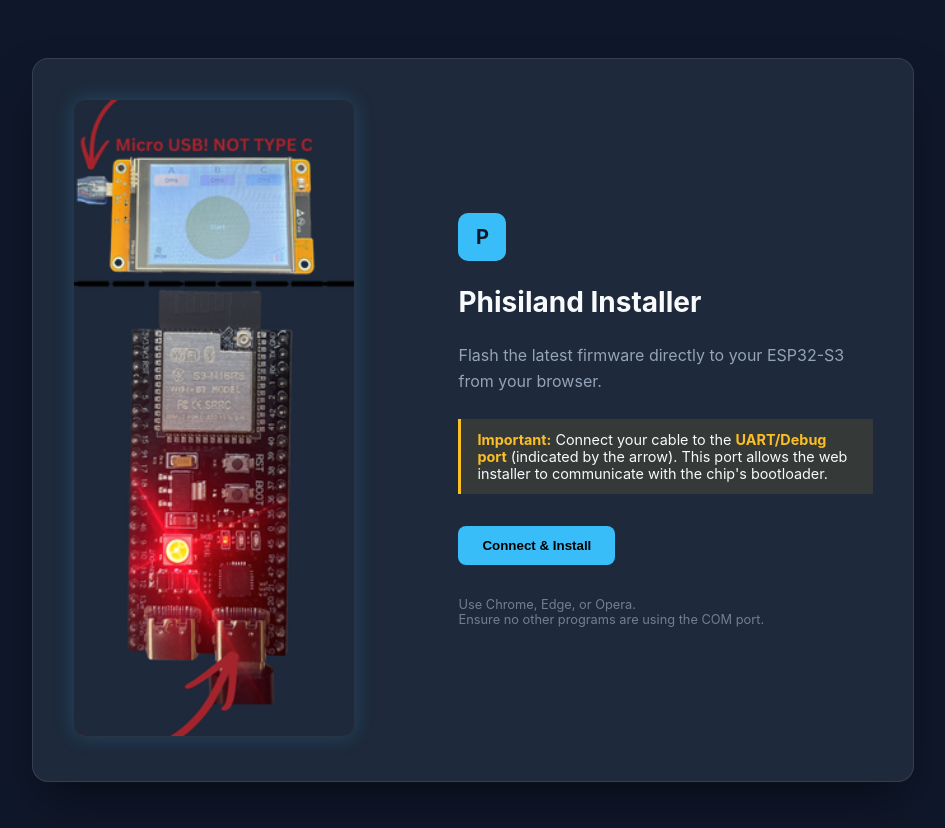
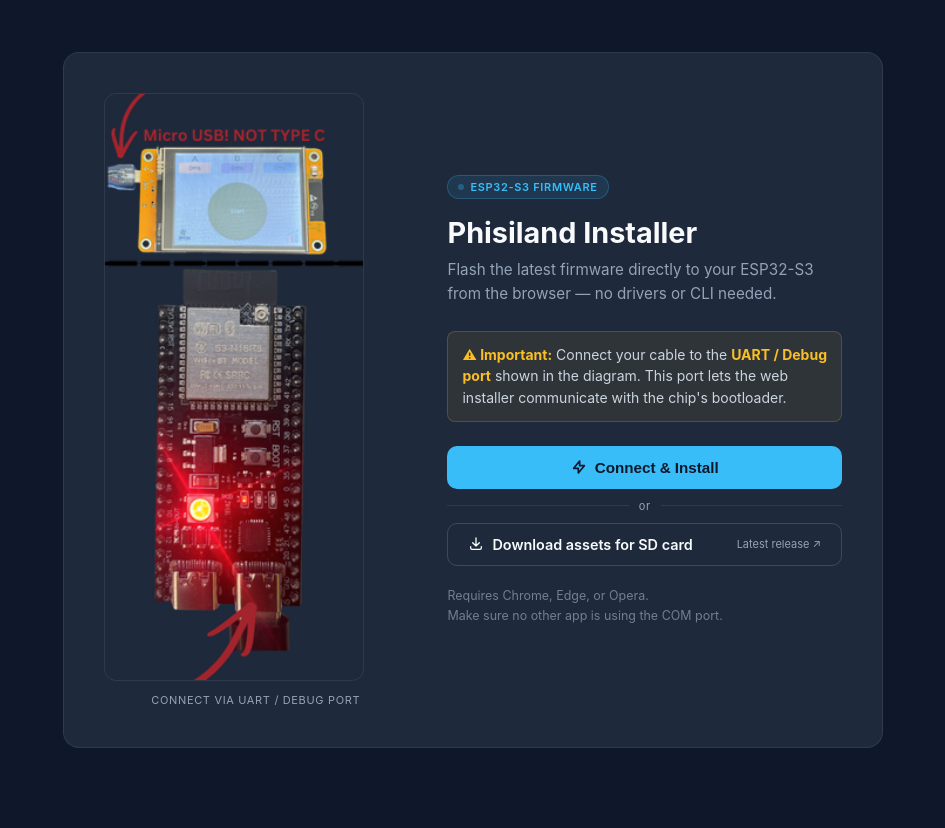
Before and after one commit to shmezi/PhisilandFlashTool, a website: page index.html in a window 1280 px wide. Shown: the whole page, without its empty margins (167-1112 px from the left). After the commit the page ends 800 px from the top, so only its background shows below. Drawn offline with Linux system fonts and the light colour scheme.

Commit message:
Add files via upload

```diff
--- a/index.html
+++ b/index.html
@@ -7,125 +7,229 @@
     <script type="module" src="https://unpkg.com/esp-web-tools@10/dist/web/install-button.js?module"></script>
     <style>
         :root {
-            --bg-color: #0f172a;
-            --card-bg: #1e293b;
-            --text-main: #f8fafc;
-            --text-dim: #94a3b8;
+            --bg: #0f172a;
+            --card: #1e293b;
             --accent: #38bdf8;
             --warning: #fbbf24;
+            --dim: #94a3b8;
+            --border: rgba(255, 255, 255, 0.08);
         }
+
+        * { box-sizing: border-box; margin: 0; padding: 0; }
 
         body {
             font-family: -apple-system, BlinkMacSystemFont, "Segoe UI", Roboto, sans-serif;
-            background-color: var(--bg-color);
-            color: var(--text-main);
+            background: var(--bg);
+            color: #f8fafc;
+            min-height: 100vh;
             display: flex;
             align-items: center;
             justify-content: center;
-            min-height: 100vh;
-            margin: 0;
-            padding: 20px;
+            padding: 24px;
         }
 
         .container {
-            background-color: var(--card-bg);
-            padding: 2.5rem;
-            border-radius: 1rem;
-            box-shadow: 0 25px 50px -12px rgba(0, 0, 0, 0.5);
-            max-width: 800px; /* Increased to fit the image side-by-side */
+            background: var(--card);
+            border: 1px solid var(--border);
+            border-radius: 16px;
+            padding: 40px;
+            max-width: 820px;
             width: 100%;
-            border: 1px solid rgba(255, 255, 255, 0.1);
             display: grid;
-            grid-template-columns: 1fr 1.2fr; /* Layout split */
-            gap: 2.5rem;
+            grid-template-columns: 1fr 1.3fr;
+            gap: 40px;
             align-items: center;
         }
 
-        /* Responsive stack for mobile */
-        @media (max-width: 650px) {
-            .container { grid-template-columns: 1fr; text-align: center; }
-            .hardware-preview { order: -1; }
+        @media (max-width: 640px) {
+            .container { grid-template-columns: 1fr; padding: 28px 20px; }
+            .preview { order: -1; text-align: center; }
+            .preview img { max-width: 200px; }
         }
 
-        .hardware-preview img {
+        .preview img {
             width: 100%;
-            max-width: 280px;
-            border-radius: 0.75rem;
-            box-shadow: 0 0 20px rgba(56, 189, 248, 0.2);
-            border: 1px solid rgba(255, 255, 255, 0.05);
+            max-width: 260px;
+            border-radius: 12px;
+            border: 1px solid var(--border);
+            display: block;
         }
 
-        .installer-content {
-            display: flex;
-            flex-direction: column;
+        .preview-label {
+            margin-top: 12px;
+            font-size: 11px;
+            color: var(--dim);
+            letter-spacing: 0.06em;
+            text-transform: uppercase;
+            text-align: center;
         }
 
-        .logo {
-            width: 48px;
-            height: 48px;
+        .badge {
+            display: inline-flex;
+            align-items: center;
+            gap: 6px;
+            background: rgba(56, 189, 248, 0.1);
+            border: 1px solid rgba(56, 189, 248, 0.25);
+            color: var(--accent);
+            font-size: 11px;
+            font-weight: 600;
+            letter-spacing: 0.06em;
+            text-transform: uppercase;
+            padding: 4px 10px;
+            border-radius: 999px;
+            margin-bottom: 16px;
+        }
+
+        .badge-dot {
+            width: 6px;
+            height: 6px;
+            border-radius: 50%;
             background: var(--accent);
-            border-radius: 10px;
-            margin-bottom: 1.5rem;
+            animation: pulse 2s infinite;
+        }
+
+        @keyframes pulse {
+            0%, 100% { opacity: 1; }
+            50% { opacity: 0.3; }
+        }
+
+        h1 { font-size: 1.8rem; font-weight: 700; margin-bottom: 8px; color: #f8fafc; }
+
+        .subtitle {
+            color: var(--dim);
+            line-height: 1.6;
+            font-size: 0.95rem;
+            margin-bottom: 24px;
+        }
+
+        .tip {
+            background: rgba(251, 191, 36, 0.08);
+            border: 1px solid rgba(251, 191, 36, 0.2);
+            border-radius: 8px;
+            padding: 12px 14px;
+            margin-bottom: 24px;
+            font-size: 0.875rem;
+            color: #cbd5e1;
+            line-height: 1.55;
+        }
+
+        .tip strong { color: var(--warning); }
+
+        .actions { display: flex; flex-direction: column; gap: 10px; }
+
+        .btn-install {
             display: flex;
             align-items: center;
             justify-content: center;
-            font-weight: bold;
-            font-size: 1.25rem;
-            color: var(--bg-color);
+            gap: 8px;
+            padding: 13px 20px;
+            background: var(--accent);
+            color: #0f172a;
+            border: none;
+            border-radius: 10px;
+            font-weight: 700;
+            font-size: 0.95rem;
+            cursor: pointer;
+            transition: opacity 0.15s;
+            width: 100%;
         }
 
-        h1 { margin: 0 0 0.5rem 0; font-size: 1.75rem; }
-        p { color: var(--text-dim); line-height: 1.6; margin-bottom: 1.5rem; }
+        .btn-install:hover { opacity: 0.88; }
 
-        .port-tip {
-            background: rgba(251, 191, 36, 0.1);
-            border-left: 3px solid var(--warning);
-            padding: 0.75rem 1rem;
-            margin-bottom: 2rem;
-            text-align: left;
+        .btn-download {
+            display: flex;
+            align-items: center;
+            justify-content: center;
+            gap: 8px;
+            padding: 12px 20px;
+            background: transparent;
+            color: #f8fafc;
+            border: 1px solid rgba(255, 255, 255, 0.15);
+            border-radius: 10px;
+            font-weight: 600;
             font-size: 0.9rem;
+            cursor: pointer;
+            transition: background 0.15s, border-color 0.15s;
+            width: 100%;
+            text-decoration: none;
         }
 
-        .port-tip strong { color: var(--warning); }
+        .btn-download:hover {
+            background: rgba(255, 255, 255, 0.06);
+            border-color: rgba(255, 255, 255, 0.28);
+        }
 
-        esp-web-install-button {
-            --esp-tools-button-color: var(--accent);
-            --esp-tools-button-border-radius: 8px;
+        .dl-meta {
+            font-size: 11px;
+            color: var(--dim);
+            margin-left: auto;
+            font-weight: 400;
+        }
+
+        .divider {
+            display: flex;
+            align-items: center;
+            gap: 10px;
+            color: var(--dim);
+            font-size: 11px;
+            letter-spacing: 0.05em;
+        }
+
+        .divider::before, .divider::after {
+            content: '';
+            flex: 1;
+            height: 1px;
+            background: var(--border);
         }
 
         .footer {
-            margin-top: 2rem;
-            font-size: 0.8rem;
-            color: var(--text-dim);
+            margin-top: 20px;
+            font-size: 0.78rem;
+            color: var(--dim);
             opacity: 0.7;
+            line-height: 1.6;
         }
     </style>
 </head>
 <body>
 
 <div class="container">
-    <div class="hardware-preview">
-        <img src="ESP32.png" alt="ESP32-S3 Connection Guide">
+    <div class="preview">
+        <img src="ESP32.png" alt="ESP32-S3 — connect to the UART/Debug port">
+        <p class="preview-label">Connect via UART / Debug port</p>
     </div>
 
-    <div class="installer-content">
-        <div class="logo">P</div>
+    <div>
+        <div class="badge"><span class="badge-dot"></span>ESP32-S3 Firmware</div>
         <h1>Phisiland Installer</h1>
-        <p>Flash the latest firmware directly to your ESP32-S3 from your browser.</p>
+        <p class="subtitle">Flash the latest firmware directly to your ESP32-S3 from the browser — no drivers or CLI needed.</p>
 
-        <div class="port-tip">
-            <strong>Important:</strong> Connect your cable to the <strong>UART/Debug port</strong> (indicated by the arrow). This port allows the web installer to communicate with the chip's bootloader.
+        <div class="tip">
+            <strong>⚠ Important:</strong> Connect your cable to the <strong>UART / Debug port</strong> shown in the diagram. This port lets the web installer communicate with the chip's bootloader.
         </div>
 
-        <esp-web-install-button manifest="./manifest.json">
-            <button slot="activate" style="padding: 12px 24px; cursor: pointer; background: var(--accent); border: none; border-radius: 8px; font-weight: 600;">
-                Connect & Install
-            </button>
-        </esp-web-install-button>
+        <div class="actions">
+            <esp-web-install-button manifest="./manifest.json">
+                <button slot="activate" class="btn-install">
+                    <svg width="16" height="16" fill="none" viewBox="0 0 24 24" stroke="currentColor" stroke-width="2.5"><path stroke-linecap="round" stroke-linejoin="round" d="M13 10V3L4 14h7v7l9-11h-7z"/></svg>
+                    Connect &amp; Install
+                </button>
+            </esp-web-install-button>
 
-        <div class="footer">
-            Use Chrome, Edge, or Opera.<br>Ensure no other programs are using the COM port.
+            <div class="divider">or</div>
+
+            <!-- ✏️ Replace the href below with your actual GitHub releases URL -->
+            <a class="btn-download" href="https://github.com/YOUR_ORG/YOUR_REPO/releases/latest" target="_blank" rel="noopener">
+                <svg width="16" height="16" fill="none" viewBox="0 0 24 24" stroke="currentColor" stroke-width="2"><path stroke-linecap="round" stroke-linejoin="round" d="M4 16v2a2 2 0 002 2h12a2 2 0 002-2v-2M7 10l5 5 5-5M12 15V3"/></svg>
+                Download assets for SD card
+                <span class="dl-meta">Latest release ↗</span>
+            </a>
         </div>
+
+        <p class="footer">
+            Requires Chrome, Edge, or Opera.<br>
+            Make sure no other app is using the COM port.
+        </p>
     </div>
 </div>
 
```
